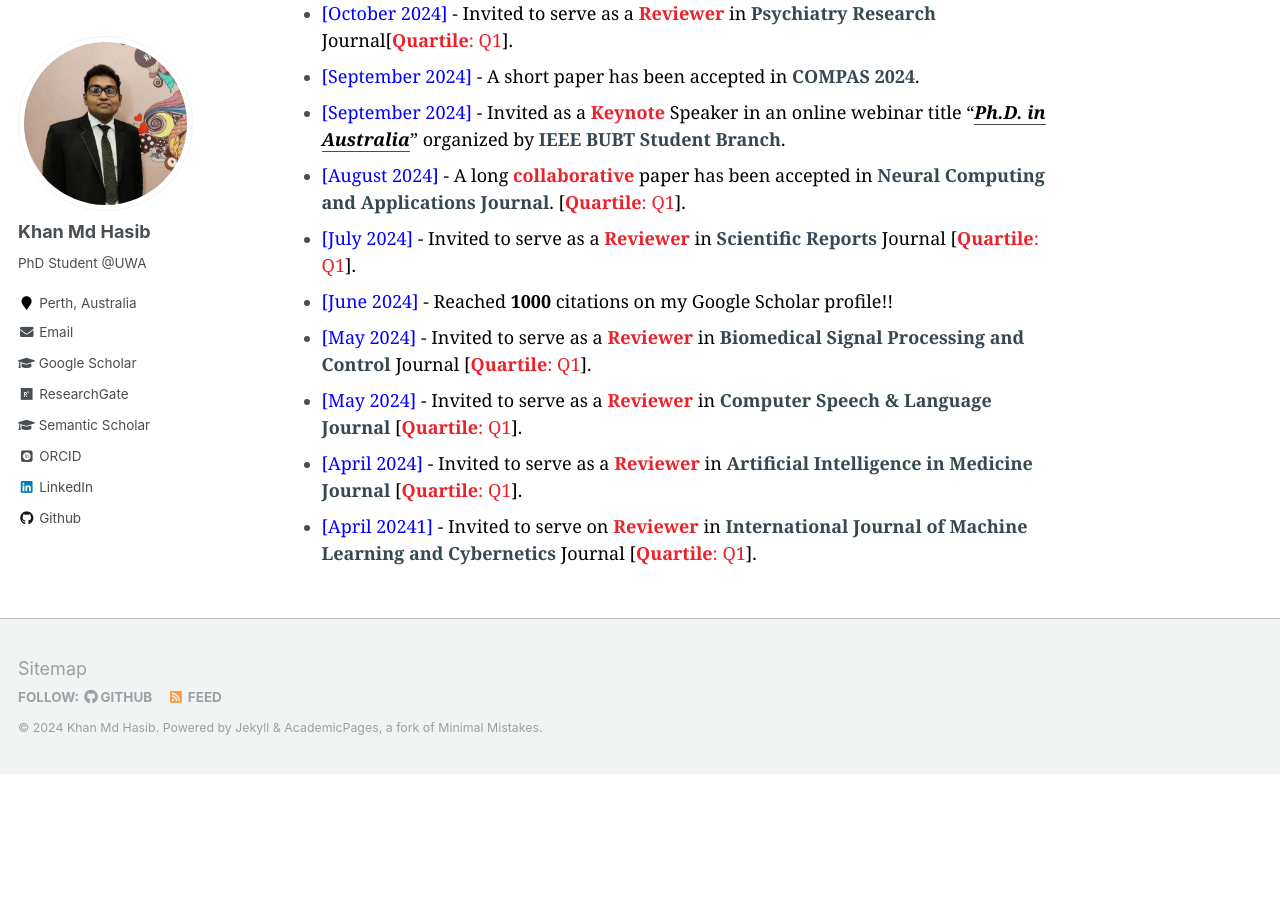
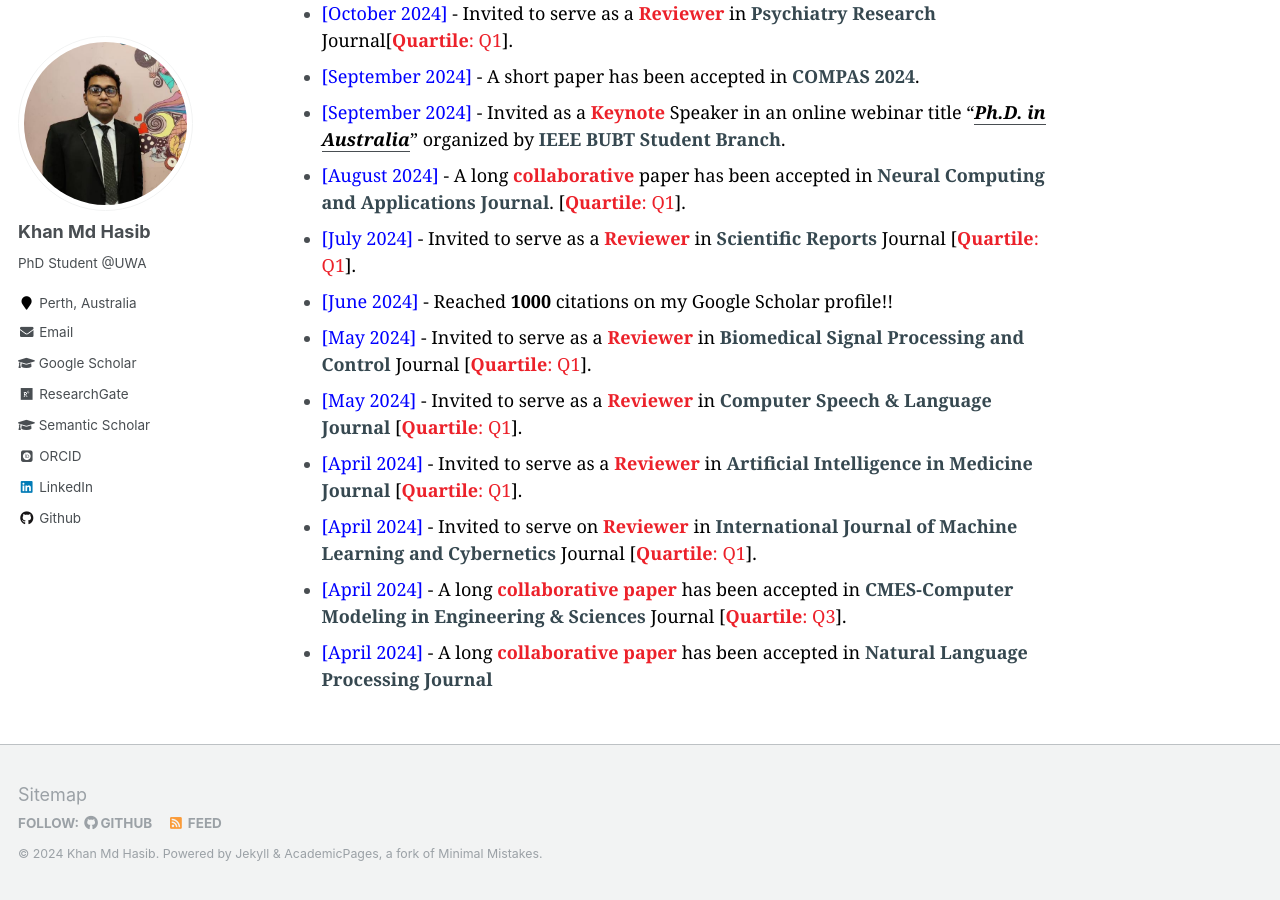
Before and after one commit to hasibaust13/hasibaust13.github.io, a Jekyll site: the page built from _pages/about.md, in a window 1280 px wide and 900 px high, scrolled down 1155 px. Built offline with Jekyll 4.4.1, drawn with Linux system fonts in a browser that asks for light colours; some web fonts are replaced; before the commit the page ends 1929 px from its top, so only the background shows below that.

Commit message:
about.md

```diff
--- a/_pages/about.md
+++ b/_pages/about.md
@@ -32,4 +32,6 @@ redirect_from:
 * <span style="font-family:Georgia; color:black"><span style="color:Blue">[May 2024]</span> - Invited to serve as a <span style="color:#ec212a;font-weight:bold">Reviewer</span> in <a href="https://www.sciencedirect.com/journal/biomedical-signal-processing-and-control" target="_blank" style="color:#364850;font-weight:bold">Biomedical Signal Processing and Control</a> Journal [<span style="color:#ec212a"><b>Quartile</b>: Q1</span>].</span>
 * <span style="font-family:Georgia; color:black"><span style="color:Blue">[May 2024]</span> - Invited to serve as a <span style="color:#ec212a;font-weight:bold">Reviewer</span> in <a href="https://www.sciencedirect.com/journal/computer-speech-and-language" target="_blank" style="color:#364850;font-weight:bold">Computer Speech & Language Journal</a> [<span style="color:#ec212a"><b>Quartile</b>: Q1</span>].</span>
 * <span style="font-family:Georgia; color:black"><span style="color:Blue">[April 2024]</span> - Invited to serve as a <span style="color:#ec212a;font-weight:bold">Reviewer</span> in <a href="https://www.sciencedirect.com/journal/artificial-intelligence-in-medicine" target="_blank" style="color:#364850;font-weight:bold">Artificial Intelligence in Medicine Journal</a> [<span style="color:#ec212a"><b>Quartile</b>: Q1</span>].</span>
-* <span style="font-family:Georgia; color:black"><span style="color:Blue">[April 20241]</span> - Invited to serve on <span style="color:#ec212a;font-weight:bold">Reviewer</span> in <a href="https://www.scimagojr.com/journalsearch.php?q=19700177336&tip=sid&clean=0" target="_blank" style="color:#364850;font-weight:bold">International Journal of Machine Learning and Cybernetics</a> Journal [<span style="color:#ec212a"><b>Quartile</b>: Q1</span>].</span>
+* <span style="font-family:Georgia; color:black"><span style="color:Blue">[April 2024]</span> - Invited to serve on <span style="color:#ec212a;font-weight:bold">Reviewer</span> in <a href="https://www.scimagojr.com/journalsearch.php?q=19700177336&tip=sid&clean=0" target="_blank" style="color:#364850;font-weight:bold">International Journal of Machine Learning and Cybernetics</a> Journal [<span style="color:#ec212a"><b>Quartile</b>: Q1</span>].</span>
+* <span style="font-family:Georgia; color:black"><span style="color:Blue">[April 2024]</span> - A long <span style="color:#ec212a;font-weight:bold">collaborative paper</span> has been accepted in <a href="https://www.techscience.com/journal/CMES" target="_blank" style="color:#364850;font-weight:bold">CMES-Computer Modeling in Engineering & Sciences </a> Journal [<span style="color:#ec212a"><b>Quartile</b>: Q3</span>].</span>
+* <span style="font-family:Georgia; color:black"><span style="color:Blue">[April 2024]</span> - A long <span style="color:#ec212a;font-weight:bold">collaborative paper</span> has been accepted in <a href="https://www.sciencedirect.com/journal/natural-language-processing-journal" target="_blank" style="color:#364850;font-weight:bold">Natural Language Processing Journal
```
Also changed, not shown: 8 other files.
